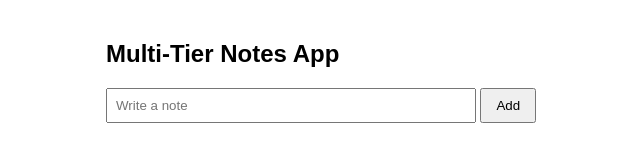
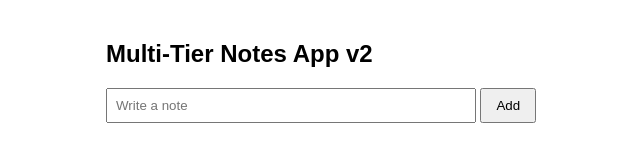
Before and after one commit to Karabasu2004/Cloud-CI-CD, a plain HTML site: page frontend/index.html in a window 1280 px wide. Shown: the full height of the page, 284-924 px from the left. Drawn offline with Linux system fonts and the light colour scheme; no server answers.

Commit message:
Update title to v2

```diff
--- a/frontend/index.html
+++ b/frontend/index.html
@@ -11,7 +11,7 @@
   </style>
 </head>
 <body>
-  <h2>Multi-Tier Notes App</h2>
+  <h2>Multi-Tier Notes App v2</h2>
   <input id="note" placeholder="Write a note">
   <button onclick="addNote()">Add</button>
   <ul id="list"></ul>
```
